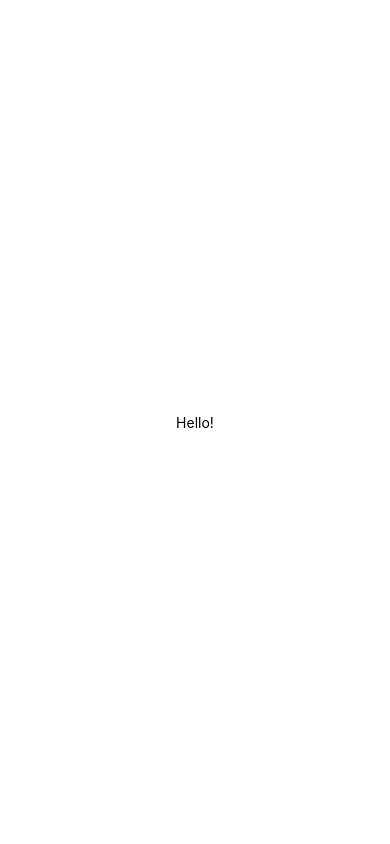
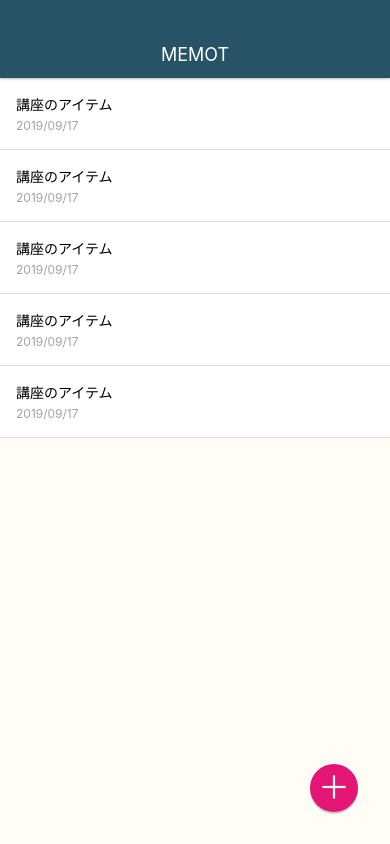
Before and after one commit to nuumi-jpn/MemoApp, a React Native app: screen / in a window 390 px wide. Built offline with nearby package versions, Linux system fonts and the light colour scheme.

Commit message:
Create MemoList

```diff
--- a/App.js
+++ b/App.js
@@ -1,19 +1,114 @@
 import React from 'react';
 import { StyleSheet, Text, View } from 'react-native';
 
-export default function App() {
+export default class App extends React.Component {
+  render() {
   return (
     <View style={styles.container}>
-      <Text>Hello!</Text>
+      <View style={styles.appbar}>
+        <View>
+          <Text style={styles.appbarTitle}>MEMOT</Text>
+        </View>
+      </View>
+
+        <View style={styles.memoList}>
+          <View style={styles.memoListItem}>
+            <Text style={styles.memoTitle}>講座のアイテム</Text>
+            <Text style={styles.memoData}>2019/09/17</Text>
+          </View>
+
+          <View style={styles.memoListItem}>
+            <Text style={styles.memoTitle}>講座のアイテム</Text>
+            <Text style={styles.memoData}>2019/09/17</Text>
+          </View>
+
+          <View style={styles.memoListItem}>
+            <Text style={styles.memoTitle}>講座のアイテム</Text>
+            <Text style={styles.memoData}>2019/09/17</Text>
+          </View>
+
+          <View style={styles.memoListItem}>
+            <Text style={styles.memoTitle}>講座のアイテム</Text>
+            <Text style={styles.memoData}>2019/09/17</Text>
+          </View>
+
+          <View style={styles.memoListItem}>
+            <Text style={styles.memoTitle}>講座のアイテム</Text>
+            <Text style={styles.memoData}>2019/09/17</Text>
+          </View>
+        </View>
+
+        <View　style={styles.memoAddBotton}>
+          <Text style={styles.memoAddBottonTitle}>＋</Text>
+        </View>
     </View>
   );
+}
 }
 
 const styles = StyleSheet.create({
   container: {
     flex: 1,
-    backgroundColor: '#fff',
+    backgroundColor: '#FFFDF6',
     alignItems: 'center',
     justifyContent: 'center',
+    paddingTop: 78,
+  },
+  memoAddBotton: {
+    position: 'absolute',
+    bottom: 32,
+    right: 32,
+    width: 48,
+    height: 48,
+    backgroundColor: '#E31676',
+    borderRadius: 24,
+    justifyContent: 'center',
+    alignItems: 'center',
+    shadowCollor: '#FFF',
+    shadowOffset: {width: 0,height: 2},
+    shadowOpacity: 0.2,
+    shadowRadius: 0,
+  },
+  memoAddBottonTitle: {
+    fontSize: 32,
+    color: '#FFF',
+    lineHeight: 32,
+  },
+  memoList: {
+    width: '100%',
+    flex: 1,
+  },
+  memoListItem: {
+    padding: 16,
+    borderBottomWidth: 1,
+    borderBottomColor: '#ddd',
+    backgroundColor: '#FFF',
+  },
+  memoTitle: {
+    fontsize: 18,
+    marginBottom: 4,
+  },
+  memoData: {
+    fontSize: 12,
+    color: '#a2a2a2',
+  },
+  appbar: {
+    position: 'absolute',
+    top: 0,
+    left: 0,
+    right: 0,
+    height: 78,
+    paddingTop: 30,
+    backgroundColor: '#265366',
+    justifyContent: 'center',
+    alignItems: 'center',
+    shadowOffset: {width: 0,height: 0},
+    shadowOpacity: 0.5,
+    shadowRadius: 3,
+    zIndex: 10,
+  },
+  appbarTitle: {
+    color: '#fff',
+    fontSize: 18,
   },
 });
```
Also changed, not shown: src/elements/BodyText.js (added, +27 -0 lines), .eslintrc.json.
